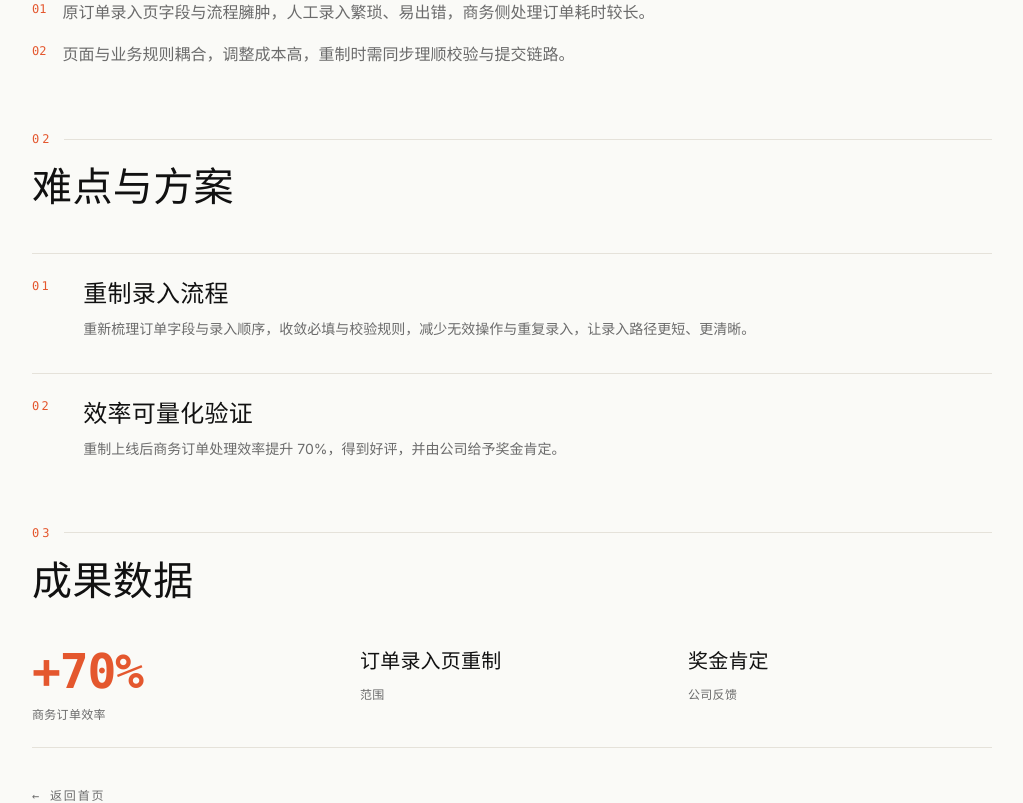
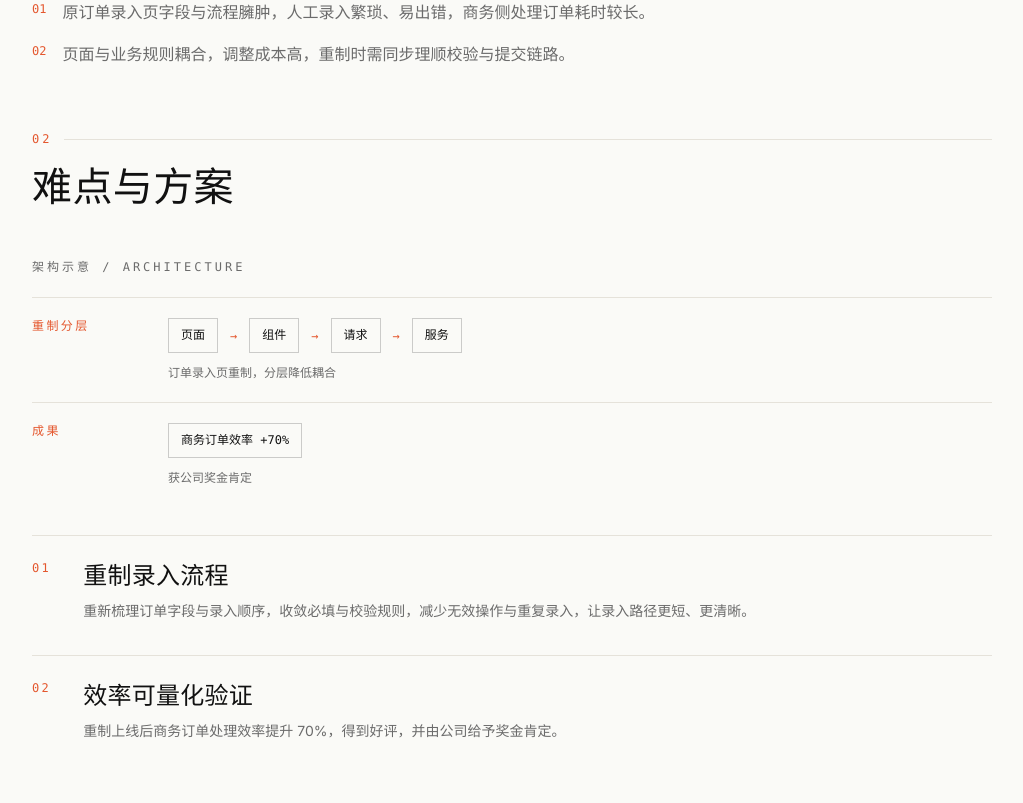
Before and after one commit to zhiyuanti-1/MyPersonalResume, a React (Vite) app: page /#/project/huiyi-erp in a window 1280 px wide. Shown: the part 1220-2023 px from the top of the page, without its empty margins (128-1151 px from the left). Built offline with nearby package versions, Linux system fonts and the light colour scheme.

Commit message:
feat: add project architecture schematics and align count-up timing

```diff
--- a/src/components/CountUp.tsx
+++ b/src/components/CountUp.tsx
@@ -30,7 +30,7 @@ export function CountUp({ value, className }: CountUpProps) {
     if (!isNumeric || reduceMotion || !inView) return;
     setCurrent(0);
     const controls = animate(0, target, {
-      duration: 0.9,
+      duration: 0.45,
       ease: "easeOut",
       onUpdate: (latest) => setCurrent(Math.round(latest)),
     });
--- a/src/data/projects/huiyi-erp.ts
+++ b/src/data/projects/huiyi-erp.ts
@@ -29,4 +29,8 @@ export const huiyiErp: ProjectDetail = {
     { label: "范围", value: "订单录入页重制" },
     { label: "公司反馈", value: "奖金肯定" },
   ],
+  architecture: [
+    { label: "重制分层", nodes: ["页面", "组件", "请求", "服务"], note: "订单录入页重制，分层降低耦合" },
+    { label: "成果", nodes: ["商务订单效率 +70%"], note: "获公司奖金肯定" },
+  ],
 };
--- a/src/data/projects/huiyi-okr.ts
+++ b/src/data/projects/huiyi-okr.ts
@@ -34,4 +34,8 @@ export const huiyiOkr: ProjectDetail = {
     { label: "独立交付链路", value: "数据库表设计 → 后端接口 → 前端页面" },
     { label: "核心操作", value: "任务创建 / 分配 / 追踪" },
   ],
+  architecture: [
+    { label: "交付链路", nodes: ["数据库表设计", "后端接口", "前端页面"], note: "独立完成全流程开发" },
+    { label: "业务闭环", nodes: ["目标", "关键结果", "任务"], note: "「目标-关键结果-任务」管理闭环" },
+  ],
 };
--- a/src/data/projects/pixel-life.ts
+++ b/src/data/projects/pixel-life.ts
@@ -35,4 +35,10 @@ export const pixelLife: ProjectDetail = {
     { label: "核心模块", value: "3 个" },
     { label: "外部服务", value: "3 项" },
   ],
+  architecture: [
+    { label: "架构分层", nodes: ["Fragment", "ViewModel", "Repository", "DAO"], note: "MVVM" },
+    { label: "数据", nodes: ["Room 数据库"], note: "5 张表 / 6 次版本迁移" },
+    { label: "外部服务", nodes: ["百度 OCR", "百度语音", "DeepSeek API"] },
+    { label: "提醒", nodes: ["AlarmManager 后台定时提醒"] },
+  ],
 };
--- a/src/data/projects/zhongke-xingtu.ts
+++ b/src/data/projects/zhongke-xingtu.ts
@@ -34,4 +34,14 @@ export const zhongkeXingtu: ProjectDetail = {
     { label: "接入方式", value: "同源同标签页" },
     { label: "统一 HTTP 客户端", value: "1 套" },
   ],
+  architecture: [
+    {
+      label: "接入",
+      nodes: ["主平台 Shell", "3 个 React 子应用"],
+      note: "npm workspaces 独立构建 / 独立部署，同源同标签页接入",
+    },
+    { label: "开发态", nodes: ["Vite 反向代理 /apps/<name>"], note: "打通主平台联调" },
+    { label: "生产态", nodes: ["Nginx 网关", "按路径托管"] },
+    { label: "横切能力", nodes: ["统一 HTTP 客户端", "路由级 Token 校验"] },
+  ],
 };
--- a/src/data/types.ts
+++ b/src/data/types.ts
@@ -38,4 +38,5 @@ export type ProjectDetail = ProjectSummary & {
   background: string[];
   challenges: { title: string; detail: string }[];
   metrics: { label: string; value: string }[];
+  architecture?: { label: string; nodes: string[]; note?: string }[];
 };
--- a/src/pages/ProjectDetail.tsx
+++ b/src/pages/ProjectDetail.tsx
@@ -1,4 +1,4 @@
-import { useEffect } from "react";
+import { Fragment, useEffect } from "react";
 import { Link, useParams } from "react-router-dom";
 import { CountUp } from "../components/CountUp";
 import { Reveal } from "../components/Reveal";
@@ -25,6 +25,8 @@ export function ProjectDetail() {
   if (!project) {
     return <NotFound />;
   }
+
+  const architecture = project.architecture ?? [];
 
   return (
     <main className="mx-auto w-full max-w-5xl overflow-x-hidden px-6 pb-24 pt-20 sm:px-8 sm:pt-28">
@@ -93,6 +95,42 @@ export function ProjectDetail() {
       <Reveal>
         <section className="mt-16">
           <SectionHeading index="02" title="难点与方案" />
+          {architecture.length > 0 ? (
+            <div className="mb-12">
+              <span className="font-mono text-xs uppercase tracking-[0.25em] text-muted">
+                架构示意 / ARCHITECTURE
+              </span>
+              <div className="mt-5 space-y-5">
+                {architecture.map((layer) => (
+                  <div
+                    key={layer.label}
+                    className="grid gap-3 border-t border-rule pt-5 sm:grid-cols-[7rem_1fr] sm:gap-6"
+                  >
+                    <span className="font-mono text-xs tracking-[0.2em] text-accent">{layer.label}</span>
+                    <div className="min-w-0">
+                      <div className="flex flex-wrap items-center gap-x-3 gap-y-3">
+                        {layer.nodes.map((node, nodeIndex) => (
+                          <Fragment key={node}>
+                            {nodeIndex > 0 ? (
+                              <span className="font-mono text-xs text-accent" aria-hidden="true">
+                                →
+                              </span>
+                            ) : null}
+                            <span className="max-w-full break-words border border-ink/20 bg-paper px-3 py-2 font-mono text-xs leading-snug text-ink">
+                              {node}
+                            </span>
+                          </Fragment>
+                        ))}
+                      </div>
+                      {layer.note ? (
+                        <p className="mt-2.5 text-xs leading-relaxed text-muted">{layer.note}</p>
+                      ) : null}
+                    </div>
+                  </div>
+                ))}
+              </div>
+            </div>
+          ) : null}
           <div className="space-y-8">
             {project.challenges.map((challenge, index) => (
               <div key={challenge.title} className="grid gap-3 border-t border-rule pt-6 sm:grid-cols-[auto_1fr] sm:gap-8">
```
